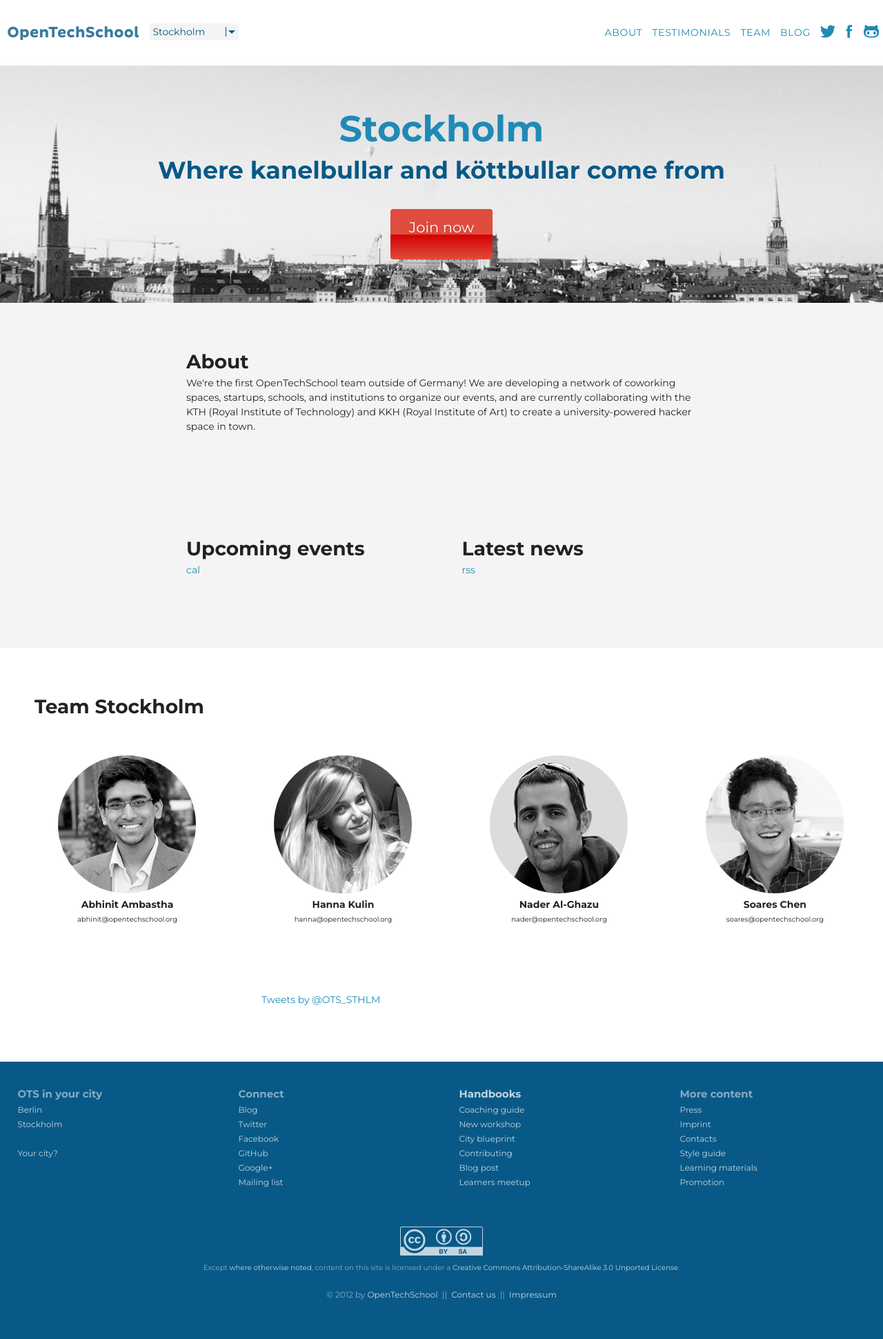
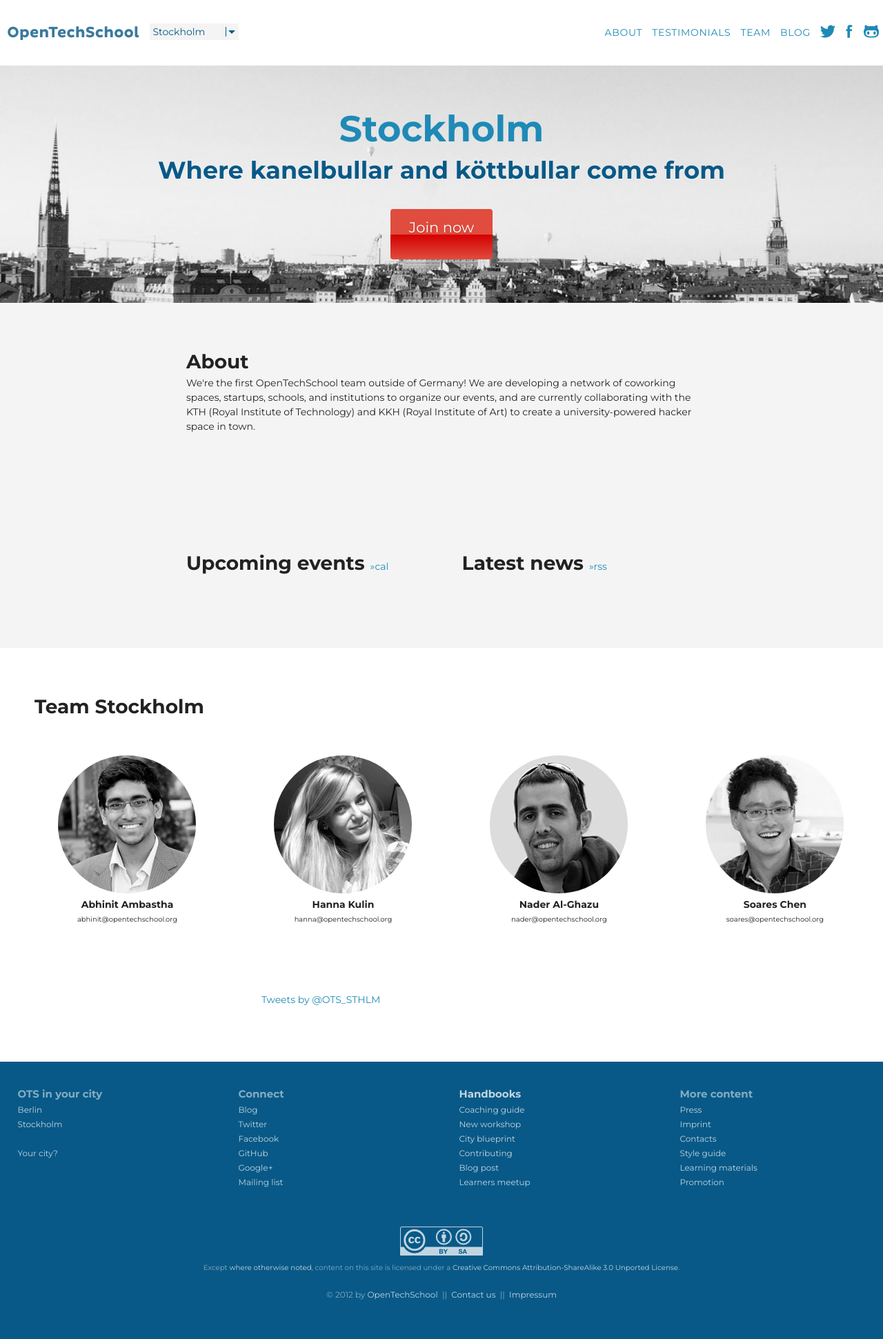
Before and after one commit to OpenTechSchool/www.opentechschool.org, a Jekyll site: the page built from stockholm/index.md, in a window 1280 px wide. Shown: the whole page at 69% size. Built offline with Jekyll 4.4.1, drawn with Linux system fonts in a browser that asks for light colours; nearby versions of some CDN libraries; comment, search, counter and statistics services are not loaded.

Commit message:
improve testimonial prev/next buttons, lots of typography details

```diff
--- a/_layouts/city.html
+++ b/_layouts/city.html
@@ -29,7 +29,9 @@
 <section id="about" class="bg_full">
   <div class="container container_narrow">
     <h2>About</h2>
-    {{page.about}}
+    <p>
+      {{page.about}}
+    </p>
   </div>
 </section>
 
@@ -39,8 +41,10 @@
   <div class="container container_narrow">
     <div class="col_left">
       <section id="events" class="bg_full">
-        <h2>Upcoming events</h2>
-        <a href="">cal</a>
+        <h2>
+          Upcoming events
+          <a href="" class="tiny_button">&raquo;cal</a>
+        </h2>
         <div id="js-events-list"></div>
         <script type="text/x-template" data-template="event">
           <div class="event">
@@ -59,8 +63,11 @@
 
     <div class="col_right">
       <section id="blog-posts" class="bg_full">
-        <h2>Latest news</h2>
-        <a href="http://blog.opentechschool.org/feeds/{{page.rss_feed}}.xml">rss</a>
+        <h2>
+          Latest news
+          <a href="http://blog.opentechschool.org/feeds/{{page.rss_feed}}.xml" class="tiny_button">&raquo;rss</a>
+        </h2>
+
         <div id="js-blog-posts-list"></div>
         <script type="text/x-template" data-template="blog-post">
           <article class="blog-post">
--- a/sass/imports/_carousel.scss
+++ b/sass/imports/_carousel.scss
@@ -73,15 +73,16 @@
 .carousel-control {
   position: absolute;
   top: 40%;
-  left: 15px;
-  width: 1em;
-  height: 1em;
+  left: -.5em;
+  width: .7em;
+  height: .7em;
+  padding: .15em;
   margin-top: -20px;
   font-size: 3em;
   font-weight: 100;
-  line-height: .75em;
+  line-height: .5em;
   color: white;
-  text-align: center;
+  text-align: right;
   background: #efefef;
   border-radius: 100%;
   opacity: 0.8;
@@ -90,7 +91,8 @@
   // Reposition the right one
   &.right {
     left: auto;
-    right: 15px;
+    right: -.5em;
+    text-align: left;
   }
 
   // Hover state
@@ -117,9 +119,11 @@
 .testimonial-caption{
   left: auto;
   width: 450px;
-  max-width: 80%;
+  max-width: 86%;
   bottom: 1em;
   left: 1em;
+  font-size: .75em;
+  text-shadow: 0 1px 1px #000;
 }
 .carousel-caption h4,
 .carousel-caption p {
@@ -132,7 +136,6 @@
 .quote {
   margin-bottom: .8751em;
   line-height: 1.2;
-  font-size: 1em;
 }
 .author {
   font-size: .8751em;
--- a/sass/imports/_main.scss
+++ b/sass/imports/_main.scss
@@ -99,6 +99,11 @@
 }
 small {
   font-size: .8571em;
+}
+
+.tiny_button {
+  font-size: .5em;
+  font-weight: normal;
 }
 
 pre,
--- a/sass/imports/_mediaqueries.scss
+++ b/sass/imports/_mediaqueries.scss
@@ -80,6 +80,10 @@
     padding-top: 3em;
   }
 
+  .testimonial-caption{
+    font-size: 1em;
+  }
+
   .site_header_img {
     background-size: 130%;
   }
@@ -94,3 +98,18 @@
     }
   }
 }
+
+
+@mixin min1000() {
+  body {
+    font-size: 100%;
+  }
+  .nav {
+    float: right;
+    clear: none;
+    li {
+      float: left;
+      border: none;
+    }
+  }
+}
--- a/stylesheets/screen.css
+++ b/stylesheets/screen.css
@@ -268,7 +268,13 @@
   font-size: .8571em;
 }
 
-/* line 105, ../sass/imports/_main.scss */
+/* line 104, ../sass/imports/_main.scss */
+.tiny_button {
+  font-size: .5em;
+  font-weight: normal;
+}
+
+/* line 110, ../sass/imports/_main.scss */
 pre,
 code {
   font-family: consolas, courier, monospace;
@@ -277,13 +283,13 @@
   border-radius: .25em;
 }
 
-/* line 112, ../sass/imports/_main.scss */
+/* line 117, ../sass/imports/_main.scss */
 code {
   background-color: #F4FBFD;
   padding: 0 .25em;
 }
 
-/* line 117, ../sass/imports/_main.scss */
+/* line 122, ../sass/imports/_main.scss */
 pre {
   line-height: 1.2em;
   padding: 1em;
@@ -291,23 +297,23 @@
   background-color: #085987;
   color: #c1d5e1;
 }
-/* line 123, ../sass/imports/_main.scss */
+/* line 128, ../sass/imports/_main.scss */
 pre code {
   color: inherit;
   background-color: inherit;
 }
 
-/* line 130, ../sass/imports/_main.scss */
+/* line 135, ../sass/imports/_main.scss */
 .bg_full ul, .bg_full ol {
   margin-bottom: 1.5em;
   padding-left: 2em;
   list-style: none;
 }
-/* line 135, ../sass/imports/_main.scss */
+/* line 140, ../sass/imports/_main.scss */
 .bg_full ol {
   list-style: decimal;
 }
-/* line 138, ../sass/imports/_main.scss */
+/* line 143, ../sass/imports/_main.scss */
 .bg_full ul li:before {
   content: "";
   display: block;
@@ -321,53 +327,53 @@
 }
 
 /* language switcher on press page */
-/* line 152, ../sass/imports/_main.scss */
+/* line 157, ../sass/imports/_main.scss */
 ul.switch_lang {
   padding-left: 0;
   overflow: hidden;
 }
-/* line 155, ../sass/imports/_main.scss */
+/* line 160, ../sass/imports/_main.scss */
 ul.switch_lang li:before {
   display: none;
 }
-/* line 158, ../sass/imports/_main.scss */
+/* line 163, ../sass/imports/_main.scss */
 ul.switch_lang li {
   float: left;
   margin-right: .5em;
 }
-/* line 161, ../sass/imports/_main.scss */
+/* line 166, ../sass/imports/_main.scss */
 ul.switch_lang li a {
   display: block;
   background-color: #FFF;
   padding: 0 .4em;
   border-radius: .25em;
 }
-/* line 168, ../sass/imports/_main.scss */
+/* line 173, ../sass/imports/_main.scss */
 ul.switch_lang li.active a {
   background-color: #085987;
   color: #FFF;
 }
 
-/* line 174, ../sass/imports/_main.scss */
+/* line 179, ../sass/imports/_main.scss */
 .bg_full {
   width: 100%;
   padding: 5% 0;
   background: #f4f4f4;
 }
 
-/* line 180, ../sass/imports/_main.scss */
+/* line 185, ../sass/imports/_main.scss */
 .bg_full_white {
   background: #fff;
 }
 
-/* line 184, ../sass/imports/_main.scss */
+/* line 189, ../sass/imports/_main.scss */
 .ots_logo {
   width: 304px;
   margin: 0 auto 2em auto;
   color: #085987;
 }
 
-/* line 190, ../sass/imports/_main.scss */
+/* line 195, ../sass/imports/_main.scss */
 .ots_logo a {
   width: 304px;
   height: 100px;
@@ -379,69 +385,69 @@
   background: transparent url("../images/ots_logo_v.png") no-repeat 0 0;
 }
 
-/* line 201, ../sass/imports/_main.scss */
+/* line 206, ../sass/imports/_main.scss */
 .ots_logo a:focus, .ots_logo a:hover, .ots_logo a:active {
   outline: none;
   background-position: 0 -140px;
   outline: none;
 }
 
-/* line 208, ../sass/imports/_main.scss */
+/* line 213, ../sass/imports/_main.scss */
 .site_header {
   padding: 4.5em 0 3em 0;
   text-align: center;
   font-size: 1.5em;
 }
 
-/* line 214, ../sass/imports/_main.scss */
+/* line 219, ../sass/imports/_main.scss */
 .site_header_landing {
   background: #085987;
   color: #FFF;
 }
 
-/* line 220, ../sass/imports/_main.scss */
+/* line 225, ../sass/imports/_main.scss */
 .site_header_core img {
   max-width: 1300px;
   width: 100%;
 }
 
 /* Style for list with floated list items. Responds to screen-width. */
-/* line 229, ../sass/imports/_main.scss */
+/* line 234, ../sass/imports/_main.scss */
 .float_list {
   list-style: none;
   padding: 0;
   overflow: hidden;
 }
 
-/* line 235, ../sass/imports/_main.scss */
+/* line 240, ../sass/imports/_main.scss */
 .float_list > li {
   margin: 0 2% 1.5em 2%;
 }
 
 /* List of OTS members, extends float list. Includes image and links. */
-/* line 243, ../sass/imports/_main.scss */
+/* line 248, ../sass/imports/_main.scss */
 .team_list > li {
   min-height: 8em;
   height: auto !important;
   height: 8em;
   text-align: center;
 }
-/* line 249, ../sass/imports/_main.scss */
+/* line 254, ../sass/imports/_main.scss */
 .team_list > li:before {
   display: none !important;
 }
-/* line 252, ../sass/imports/_main.scss */
+/* line 257, ../sass/imports/_main.scss */
 .team_list img {
   width: 100%;
   max-width: 200px;
   height: auto;
   border-radius: 100%;
 }
-/* line 258, ../sass/imports/_main.scss */
+/* line 263, ../sass/imports/_main.scss */
 .team_list h3 {
   font-size: 1em;
 }
-/* line 261, ../sass/imports/_main.scss */
+/* line 266, ../sass/imports/_main.scss */
 .team_list p {
   font-size: .714em;
   min-height: 6em;
@@ -449,25 +455,25 @@
   height: 6em;
 }
 
-/* line 269, ../sass/imports/_main.scss */
+/* line 274, ../sass/imports/_main.scss */
 .top_bar {
   width: 100%;
   z-index: 100;
   background: #FFF;
   color: #FFF;
 }
-/* line 274, ../sass/imports/_main.scss */
+/* line 279, ../sass/imports/_main.scss */
 .top_bar .container {
   overflow: visible;
 }
 
-/* line 279, ../sass/imports/_main.scss */
+/* line 284, ../sass/imports/_main.scss */
 .logo_top_bar {
   float: left;
   padding: 0.3em 0.75em .5em;
   width: 70%;
 }
-/* line 284, ../sass/imports/_main.scss */
+/* line 289, ../sass/imports/_main.scss */
 .logo_top_bar > a {
   display: block;
   float: left;
@@ -478,7 +484,7 @@
   white-space: nowrap;
   overflow: hidden;
 }
-/* line 296, ../sass/imports/_main.scss */
+/* line 301, ../sass/imports/_main.scss */
 .logo_top_bar > a,
 .logo_top_bar > a:link,
 .logo_top_bar > a:visited {
@@ -490,7 +496,7 @@
   filter: alpha(opacity=80);
   /* IE 5-7  */
 }
-/* line 305, ../sass/imports/_main.scss */
+/* line 310, ../sass/imports/_main.scss */
 .logo_top_bar > a:hover,
 .logo_top_bar > a:active,
 .logo_top_bar > a:focus {
@@ -502,7 +508,7 @@
   /* IE 5-7  */
 }
 
-/* line 313, ../sass/imports/_main.scss */
+/* line 318, ../sass/imports/_main.scss */
 footer {
   font-size: .8571em;
   background: #085987;
@@ -510,30 +516,30 @@
   padding: 3em 0;
   height: auto;
 }
-/* line 319, ../sass/imports/_main.scss */
+/* line 324, ../sass/imports/_main.scss */
 footer p {
   text-align: center;
 }
-/* line 322, ../sass/imports/_main.scss */
+/* line 327, ../sass/imports/_main.scss */
 footer small {
   font-size: .8571em;
 }
 
-/* line 329, ../sass/imports/_main.scss */
+/* line 334, ../sass/imports/_main.scss */
 footer a,
 footer a:link,
 footer a:visited {
   color: #c1d5e1;
 }
 
-/* line 335, ../sass/imports/_main.scss */
+/* line 340, ../sass/imports/_main.scss */
 footer a:hover,
 footer a:active,
 footer a:focus {
   color: #FFF;
 }
 
-/* line 339, ../sass/imports/_main.scss */
+/* line 344, ../sass/imports/_main.scss */
 .main_img {
   text-align: center;
   height: 24em;
@@ -541,7 +547,7 @@
 }
 
 /* News blocks, events */
-/* line 348, ../sass/imports/_main.scss */
+/* line 353, ../sass/imports/_main.scss */
 .date {
   font-size: .75em;
   font-style: italic;
@@ -549,17 +555,17 @@
 }
 
 /* Styleguide*/
-/* line 358, ../sass/imports/_main.scss */
+/* line 363, ../sass/imports/_main.scss */
 .sg_list {
   list-style: none;
   padding-left: 0 !important;
 }
-/* line 361, ../sass/imports/_main.scss */
+/* line 366, ../sass/imports/_main.scss */
 .sg_list > li:before {
   display: none;
 }
 
-/* line 366, ../sass/imports/_main.scss */
+/* line 371, ../sass/imports/_main.scss */
 .sg_list small {
   display: block;
   margin-bottom: .75em;
@@ -567,7 +573,7 @@
   font-style: italic;
 }
 
-/* line 373, ../sass/imports/_main.scss */
+/* line 378, ../sass/imports/_main.scss */
 .sg_color {
   display: inline-block;
   border-radius: 4px;
@@ -575,7 +581,7 @@
   color: transparent;
 }
 
-/* line 380, ../sass/imports/_main.scss */
+/* line 385, ../sass/imports/_main.scss */
 .sg_textarea {
   width: 90%;
   font-size: .625em;
@@ -587,7 +593,7 @@
 }
 
 /* testimonials */
-/* line 391, ../sass/imports/_main.scss */
+/* line 396, ../sass/imports/_main.scss */
 .testimonial {
   overflow: hidden;
   position: relative;
@@ -596,17 +602,17 @@
   height: auto !important;
   height: 400px;
 }
-/* line 399, ../sass/imports/_main.scss */
+/* line 404, ../sass/imports/_main.scss */
 .testimonial header {
   overflow: hidden;
 }
 
-/* line 404, ../sass/imports/_main.scss */
+/* line 409, ../sass/imports/_main.scss */
 .testimonial_about {
   font-style: italic;
 }
 
-/* line 408, ../sass/imports/_main.scss */
+/* line 413, ../sass/imports/_main.scss */
 .name {
   margin-bottom: 1.5em;
   padding: .666em 0 0 0;
@@ -615,19 +621,19 @@
   border-bottom: 1px solid #085987;
   overflow: hidden;
 }
-/* line 415, ../sass/imports/_main.scss */
+/* line 420, ../sass/imports/_main.scss */
 .name strong {
   display: block;
   margin-top: .8751em;
 }
-/* line 419, ../sass/imports/_main.scss */
+/* line 424, ../sass/imports/_main.scss */
 .name b {
   color: #666;
   display: block;
   font-size: .5714em;
   margin-bottom: 1em;
 }
-/* line 425, ../sass/imports/_main.scss */
+/* line 430, ../sass/imports/_main.scss */
 .name .close-up {
   width: 100%;
   max-width: 240px;
@@ -638,7 +644,7 @@
   border-radius: 100%;
 }
 
-/* line 436, ../sass/imports/_main.scss */
+/* line 441, ../sass/imports/_main.scss */
 .testimonial img {
   position: absolute;
   z-index: 1;
@@ -647,7 +653,7 @@
   display: block;
 }
 
-/* line 444, ../sass/imports/_main.scss */
+/* line 449, ../sass/imports/_main.scss */
 .testimonial blockquote {
   position: absolute;
   z-index: 10;
@@ -656,7 +662,7 @@
   width: 25%;
 }
 
-/* line 456, ../sass/imports/_main.scss */
+/* line 461, ../sass/imports/_main.scss */
 .question {
   color: #085987;
 }
@@ -671,30 +677,30 @@
     }*/
 }
 /* ==|== non-semantic helper classes ======================================== */
-/* line 478, ../sass/imports/_main.scss */
+/* line 483, ../sass/imports/_main.scss */
 .clearfix:before, .clearfix:after {
   content: "";
   display: table;
 }
 
-/* line 479, ../sass/imports/_main.scss */
+/* line 484, ../sass/imports/_main.scss */
 .clearfix:after {
   clear: both;
 }
 
-/* line 480, ../sass/imports/_main.scss */
+/* line 485, ../sass/imports/_main.scss */
 .clearfix {
   zoom: 1;
 }
 
-/* line 481, ../sass/imports/_main.scss */
+/* line 486, ../sass/imports/_main.scss */
 .center {
   text-align: center;
 }
 
 /* ==|== print styles ======================================================= */
 @media print {
-  /* line 489, ../sass/imports/_main.scss */
+  /* line 494, ../sass/imports/_main.scss */
   * {
     background: transparent !important;
     color: black !important;
@@ -703,43 +709,43 @@
     -ms-filter: none !important;
   }
 
-  /* line 490, ../sass/imports/_main.scss */
+  /* line 495, ../sass/imports/_main.scss */
   a, a:visited {
     text-decoration: underline;
   }
 
-  /* line 491, ../sass/imports/_main.scss */
+  /* line 496, ../sass/imports/_main.scss */
   a[href]:after {
     content: " (" attr(href) ")";
   }
 
-  /* line 492, ../sass/imports/_main.scss */
+  /* line 497, ../sass/imports/_main.scss */
   abbr[title]:after {
     content: " (" attr(title) ")";
   }
 
-  /* line 493, ../sass/imports/_main.scss */
+  /* line 498, ../sass/imports/_main.scss */
   .ir a:after, a[href^="javascript:"]:after, a[href^="#"]:after {
     content: "";
   }
 
-  /* line 494, ../sass/imports/_main.scss */
+  /* line 499, ../sass/imports/_main.scss */
   pre, blockquote {
     border: 1px solid #999;
     page-break-inside: avoid;
   }
 
-  /* line 495, ../sass/imports/_main.scss */
+  /* line 500, ../sass/imports/_main.scss */
   thead {
     display: table-header-group;
   }
 
-  /* line 496, ../sass/imports/_main.scss */
+  /* line 501, ../sass/imports/_main.scss */
   tr, img {
     page-break-inside: avoid;
   }
 
-  /* line 497, ../sass/imports/_main.scss */
+  /* line 502, ../sass/imports/_main.scss */
   img {
     max-width: 100% !important;
   }
@@ -748,13 +754,13 @@
     margin: 0.5cm;
 }
 
-  /* line 499, ../sass/imports/_main.scss */
+  /* line 504, ../sass/imports/_main.scss */
   p, h2, h3 {
     orphans: 3;
     widows: 3;
   }
 
-  /* line 500, ../sass/imports/_main.scss */
+  /* line 505, ../sass/imports/_main.scss */
   h2, h3 {
     page-break-after: avoid;
   }
@@ -1053,33 +1059,35 @@
 .carousel-control {
   position: absolute;
   top: 40%;
-  left: 15px;
-  width: 1em;
-  height: 1em;
+  left: -0.5em;
+  width: .7em;
+  height: .7em;
+  padding: .15em;
   margin-top: -20px;
   font-size: 3em;
   font-weight: 100;
-  line-height: .75em;
+  line-height: .5em;
   color: white;
-  text-align: center;
+  text-align: right;
   background: #efefef;
   border-radius: 100%;
   opacity: 0.8;
   filter: alpha(opacity=80);
 }
-/* line 91, ../sass/imports/_carousel.scss */
+/* line 92, ../sass/imports/_carousel.scss */
 .carousel-control.right {
   left: auto;
-  right: 15px;
+  right: -0.5em;
+  text-align: left;
 }
-/* line 97, ../sass/imports/_carousel.scss */
+/* line 99, ../sass/imports/_carousel.scss */
 .carousel-control:hover {
   text-decoration: none;
   opacity: 1;
   filter: alpha(opacity=1);
 }
 
-/* line 108, ../sass/imports/_carousel.scss */
+/* line 110, ../sass/imports/_carousel.scss */
 .carousel-caption {
   position: absolute;
   left: 0;
@@ -1090,34 +1098,35 @@
   background: rgba(0, 0, 0, 0.5);
 }
 
-/* line 117, ../sass/imports/_carousel.scss */
+/* line 119, ../sass/imports/_carousel.scss */
 .testimonial-caption {
   left: auto;
   width: 450px;
-  max-width: 80%;
+  max-width: 86%;
   bottom: 1em;
   left: 1em;
+  font-size: .75em;
+  text-shadow: 0 1px 1px #000;
 }
 
-/* line 125, ../sass/imports/_carousel.scss */
+/* line 129, ../sass/imports/_carousel.scss */
 .carousel-caption h4,
 .carousel-caption p {
   color: #FFF;
 }
 
-/* line 128, ../sass/imports/_carousel.scss */
+/* line 132, ../sass/imports/_carousel.scss */
 .carousel-caption h4 {
   margin: 0 0 5px;
 }
 
-/* line 132, ../sass/imports/_carousel.scss */
+/* line 136, ../sass/imports/_carousel.scss */
 .quote {
   margin-bottom: .8751em;
   line-height: 1.2;
-  font-size: 1em;
 }
 
-/* line 137, ../sass/imports/_carousel.scss */
+/* line 140, ../sass/imports/_carousel.scss */
 .author {
   font-size: .8751em;
 }
@@ -1230,16 +1239,21 @@
   }
 
   /* line 83, ../sass/imports/_mediaqueries.scss */
+  .testimonial-caption {
+    font-size: 1em;
+  }
+
+  /* line 87, ../sass/imports/_mediaqueries.scss */
   .site_header_img {
     background-size: 130%;
   }
 
-  /* line 88, ../sass/imports/_mediaqueries.scss */
+  /* line 92, ../sass/imports/_mediaqueries.scss */
   .name .close-up {
     margin-right: 1.5em;
     float: left;
   }
-  /* line 92, ../sass/imports/_mediaqueries.scss */
+  /* line 96, ../sass/imports/_mediaqueries.scss */
   .name strong {
     margin-top: 2.4em;
   }
```
Also changed, not shown: index.html (+4 -3 lines), stylesheets/ie.css (+7 -2 lines).
